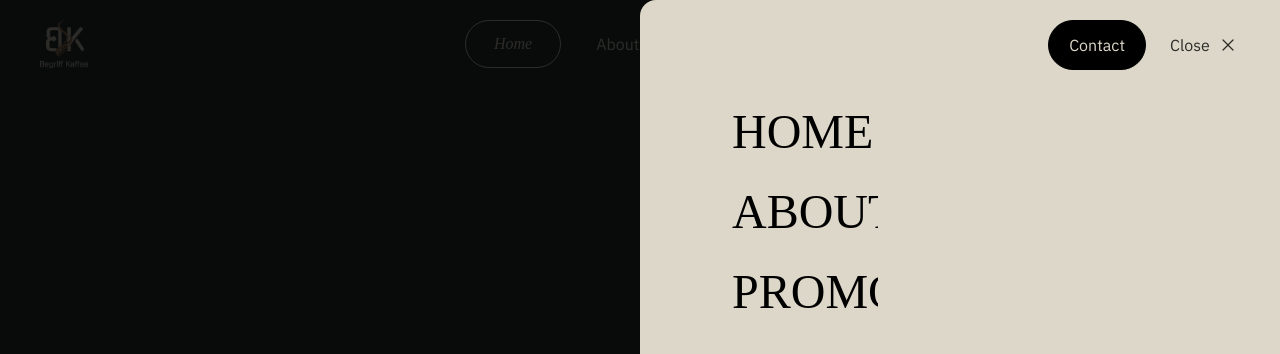
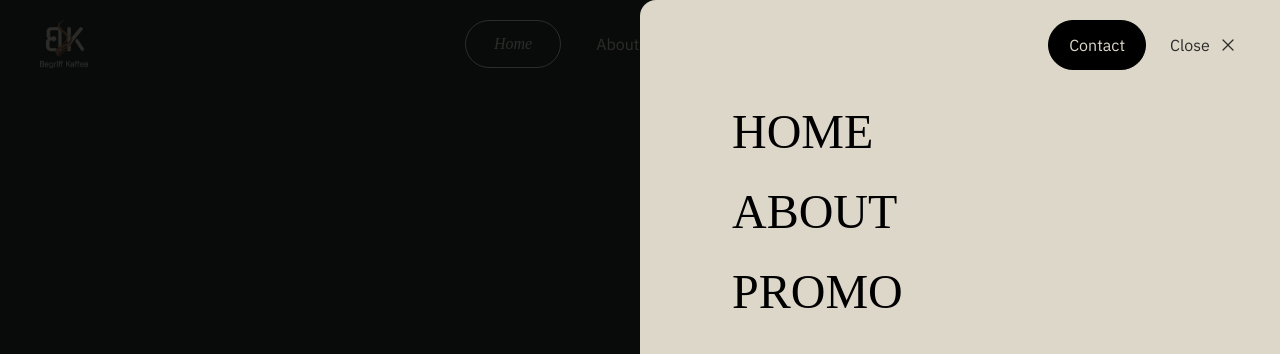
Before and after one commit to diemorester/begriff, a React (Vite) app: page / in a window 1280 px wide. Both pictures are taken after a click on the button "More". Shown: the top 354 px of the page. Built offline with nearby package versions, Linux system fonts and the light colour scheme; a web font is replaced by a local one.

Commit message:
sidebar animation

```diff
--- a/src/components/Sidebar.tsx
+++ b/src/components/Sidebar.tsx
@@ -21,7 +21,6 @@ const Sidebar: React.FC<SidebarProps> = ({ isSidebarOpen, closeSidebar, modalRef
 
     return (
         <AnimatePresence>
-
             <motion.div
                 key={isSidebarOpen.toString()}
                 ref={modalRef}
@@ -39,13 +38,13 @@ const Sidebar: React.FC<SidebarProps> = ({ isSidebarOpen, closeSidebar, modalRef
                                     key={item.id}
                                     href={`#${item.id}`}
                                     onClick={closeSidebar}
-                                className="relative overflow-hidden group transition duration-300"
+                                    className="cursor-default"
                                     variants={itemVariant}
                                     initial="hidden"
                                     animate={isSidebarOpen ? "visible" : "hidden"}
                                     transition={{ duration: 0.4, ease: "easeOut" }}
                                 >
-                                <div>
+                                    <div className="relative overflow-hidden cursor-pointer group transition duration-300 inline-flex">
                                         <span className="block transition-transform duration-300 ease-in-out group-hover:-translate-y-14">
                                             {item.name}
                                         </span>
@@ -59,13 +58,13 @@ const Sidebar: React.FC<SidebarProps> = ({ isSidebarOpen, closeSidebar, modalRef
                                 href="https://gofood.co.id/en/jakarta/restaurant/begriff-kaffee-grogol-302a801f-f216-4e19-b5a1-f36316f0ae17"
                                 target="_blank"
                                 onClick={closeSidebar}
-                            className="relative overflow-hidden group transition duration-300"
+                                className="cursor-default"
                                 variants={itemVariant}
                                 initial="hidden"
                                 animate={isSidebarOpen ? "visible" : "hidden"}
                                 transition={{ duration: 0.4, ease: "easeOut" }}
                             >
-                            <div>
+                                <div className="relative overflow-hidden cursor-pointer group transition duration-300 inline-flex">
                                     <span className="block transition-transform duration-300 ease-in-out group-hover:-translate-y-14">
                                         SHOP
                                     </span>
```
Lines whose indentation alone changed are shown as unchanged.
